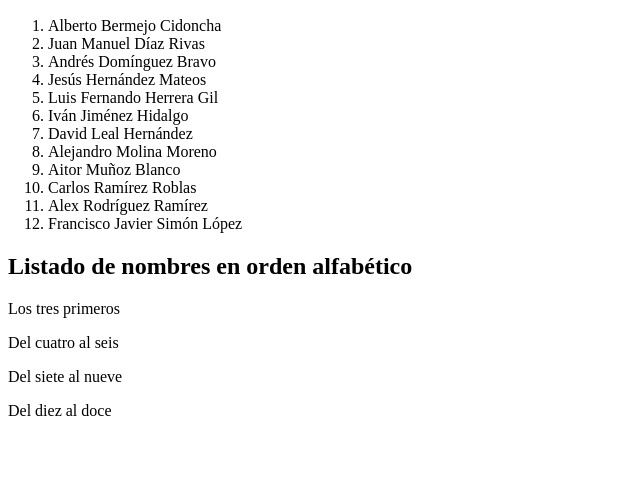
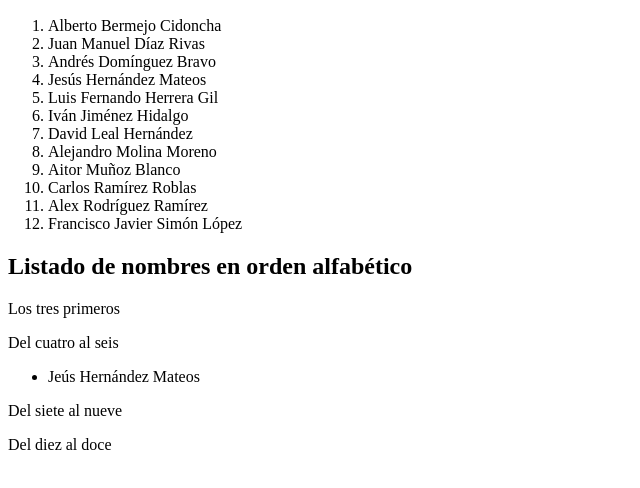
Before and after one commit to ivijh/repoClase, a plain HTML site: page paginaNombres.html in a window 1280 px wide. Shown: the part 110-598 px from the top of the page, without its empty margins (0-640 px from the left). Drawn offline with Linux system fonts and the light colour scheme.

Commit message:
Añadido mi nombre

```diff
--- a/paginaNombres.html
+++ b/paginaNombres.html
@@ -30,7 +30,7 @@
         </ul>
         <p>Del cuatro al seis</p>
         <ul>
-
+            <li>Jeús Hernández Mateos</li>
         </ul>
         <p>Del siete al nueve</p>
         <ul>
```
Also changed, not shown: 1 other file.
